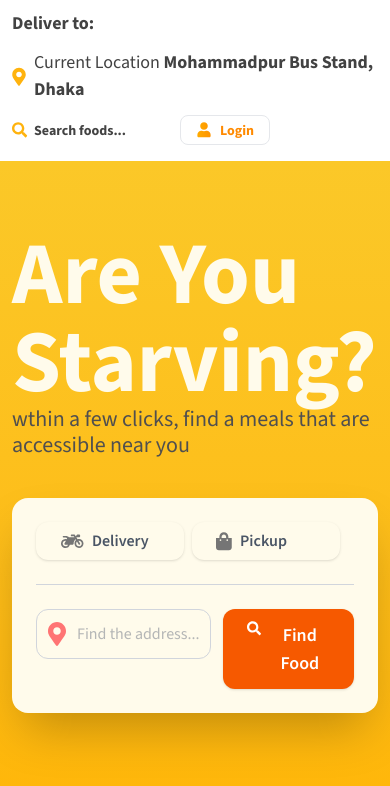
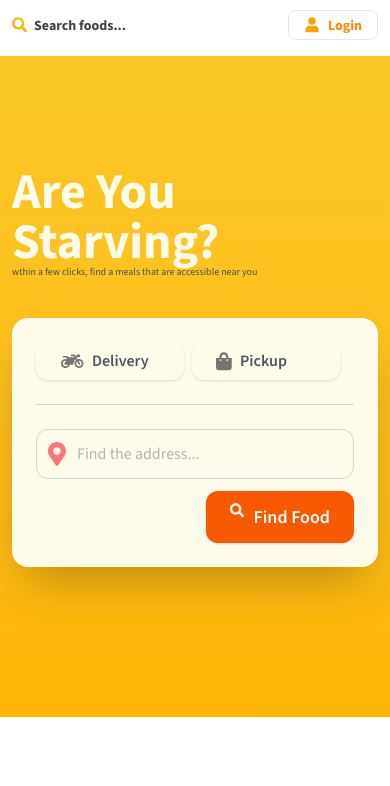
Before and after one commit to rjammarafzal/food-shop, a website: page index.html in a window 390 px wide. Shown: the part 56-842 px from the top of the page. Drawn offline with nearby package versions, Linux system fonts and the light colour scheme.

Commit message:
responseive phase 2

```diff
--- a/index.html
+++ b/index.html
@@ -27,7 +27,7 @@
           <img src="./src/imgs/Logo.svg" alt="logo" />
         </div>
 
-        <div class="flex flex-col lg:flex-row gap-3 lg:items-center">
+        <div class=" hidden lg:flex flex-col lg:flex-row gap-3 lg:items-center ">
           <p class="font-bold text-[18px] text-gray-800f">Deliver to:</p>
           <div class="flex gap-2 items-center">
             <img src="./src/imgs/map-marker-alt.svg" alt="map" />
@@ -41,14 +41,13 @@
           </div>
         </div>
 
-        <div class="flex gap-4 items-center">
+        <div class="flex gap-4 items-center justify-between lg:justify-start">
           <div class="flex gap-1.5 items-center">
             <img
               src="./src/imgs/Search.svg"
               alt="search"
               class="max-lg:h-4 max-lg:w-4"
             />
-
             <input
               type="text"
               placeholder="Search foods... "
@@ -84,11 +83,11 @@
           <div class="w-full max-w-[856px]">
             <div>
               <h1
-                class="text-amber-50 font-extrabold text-[88px] leading-[100%]"
+                class= "  text-amber-50 font-extrabold text-[50px] lg:text-[88px] leading-[100%]"
               >
                 Are You Starving?
               </h1>
-              <p class="text-[22px] text-[#504F4F] leading-[120%]">
+              <p class=" text-[10px] lg:text-[22px] text-[#504F4F] leading-[120%]">
                 wthin a few clicks, find a meals that are accessible near you
               </p>
             </div>
@@ -142,7 +141,7 @@
               </div>
 
               <!-- Address Input + Button -->
-              <div class="flex gap-3">
+              <div class="flex flex-col lg:flex-row items-end  gap-3">
                 <div class="w-full relative">
                   <img
                     src="./src/imgs/search-map.svg"
@@ -156,7 +155,7 @@
                   />
                 </div>
                 <button
-                  class="cursor-pointer flex gap-2 w-[200px] rounded-xl bg-[#F65900] hover:bg-[#f63500] to-90% px-6 py-3 font-semibold text-white shadow transition"
+                  class="cursor-pointer flex gap-2 max-w-fit  lg:w-[200px] rounded-xl bg-[#F65900] hover:bg-[#f63500] to-90% px-6 py-3 font-semibold text-white shadow transition"
                 >
                   <img
                     src="/src/imgs/search-btn-find-food.svg"
```
Also changed, not shown: src/output.css.
